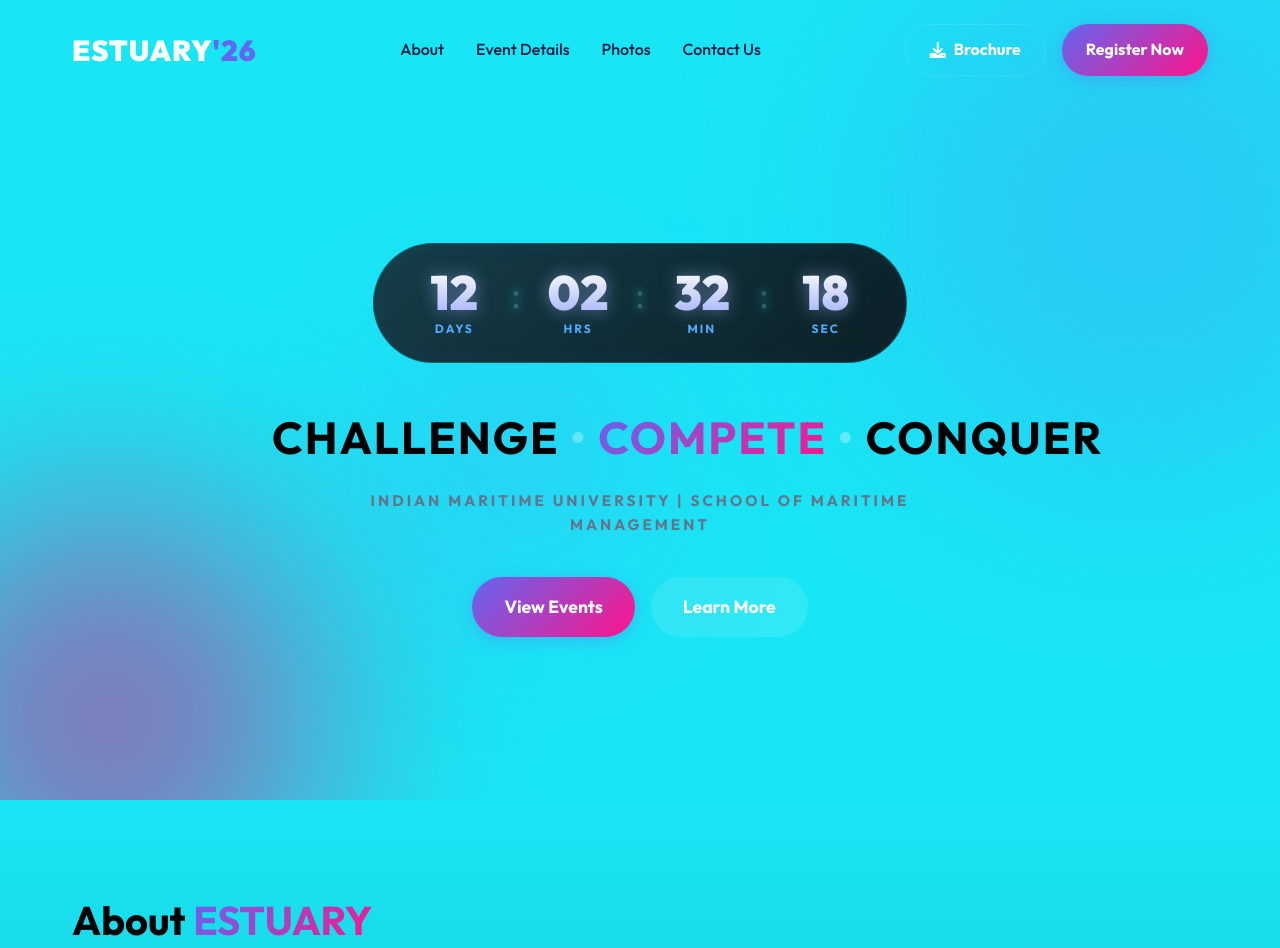
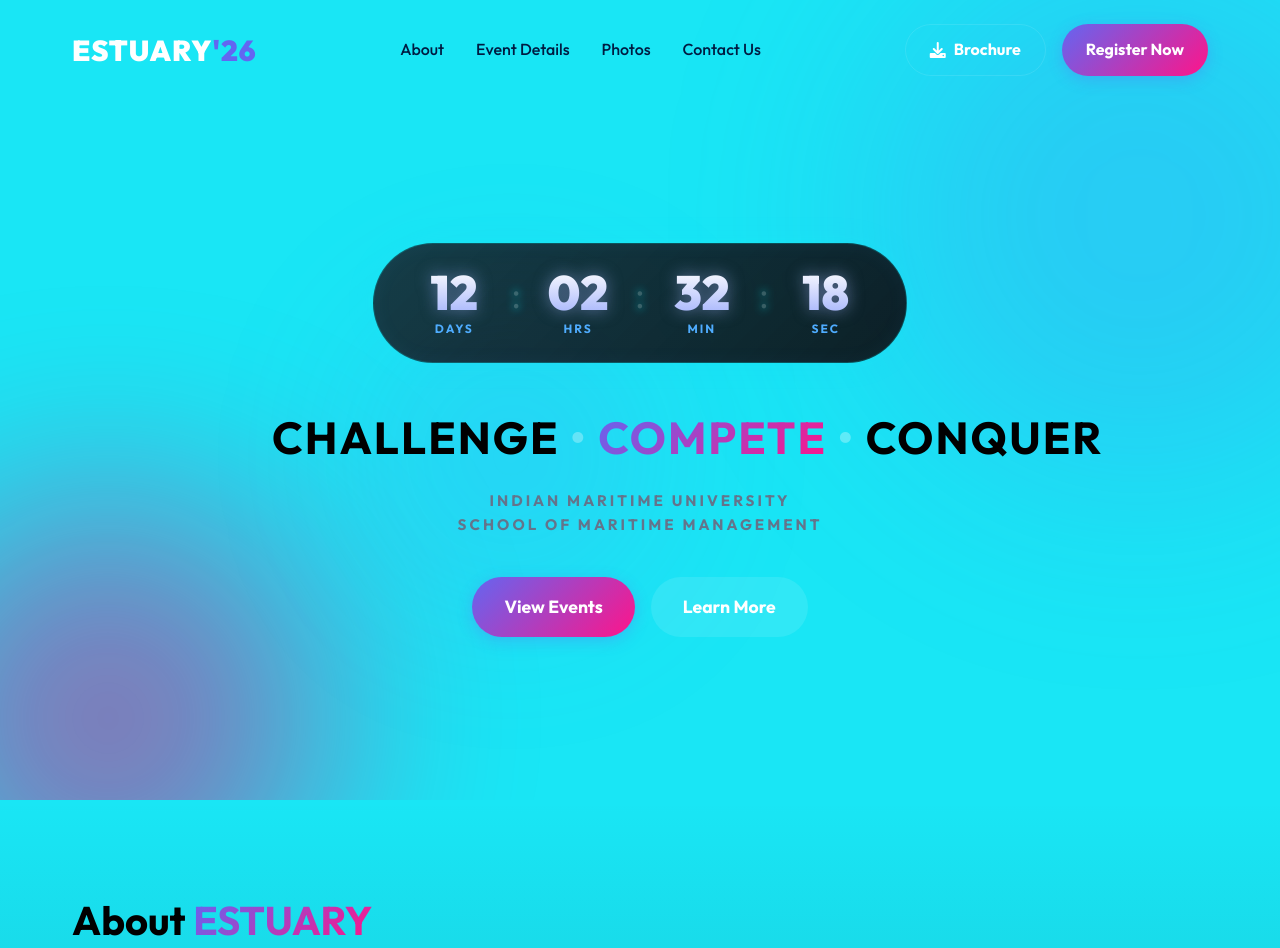
Before and after one commit to krishnakanthkve2017-tech/estuary2k26, a plain HTML site: page index.html in a window 1280 px wide. Shown: the top 948 px of the page. Drawn offline with Linux system fonts and the light colour scheme.

Commit message:
Split hero subtitle into two lines

```diff
--- a/index.html
+++ b/index.html
@@ -60,7 +60,7 @@
             </div>
             <h1 style="font-size: clamp(1.2rem, 3.5vw, 3.2rem); letter-spacing: 2px; white-space: nowrap;">CHALLENGE <span style="color: rgba(255,255,255,0.3)">•</span> <span class="gradient-text">COMPETE</span> <span style="color: rgba(255,255,255,0.3)">•</span> CONQUER</h1>
             <p style="text-transform: uppercase; letter-spacing: 3px; font-weight: 600; font-size: 0.95rem; color: #64748b;">
-                Indian Maritime University | School of Maritime Management
+                Indian Maritime University<br>School of Maritime Management
             </p>
             <div class="hero-buttons">
                 <a href="#events" class="btn btn-primary btn-large">View Events</a>
```
